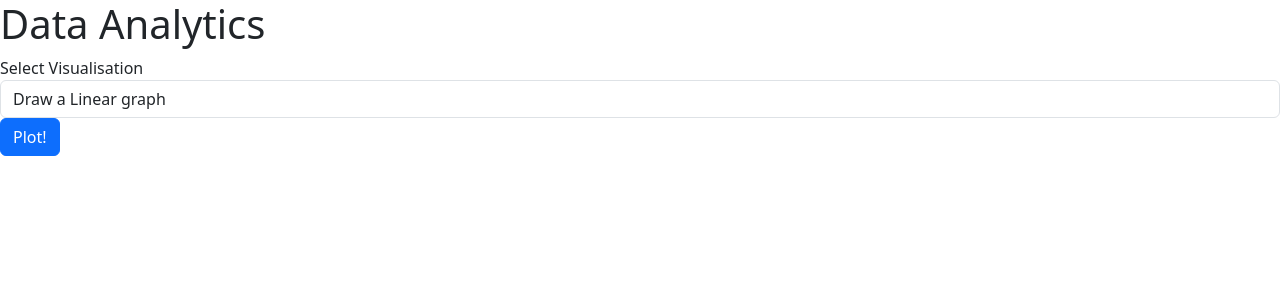
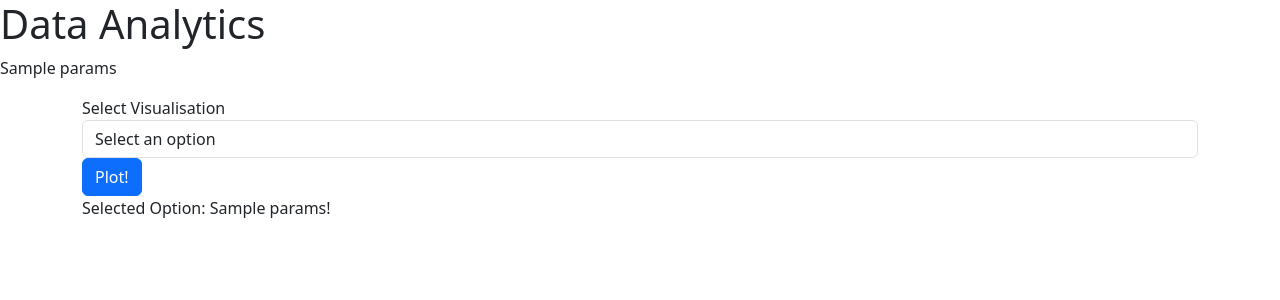
Before and after one commit to adityaraute/Therminer-Assignment, a Flask app: template templates/index.html in a window 1280 px wide. Shown: the top 300 px of the page. Run offline with Flask 3, Linux system fonts and the light colour scheme; the template is opened without the code that fills it: most values are stand-ins (such as "Sample title", 1, 10 or a date in 2020).

Commit message:
Created form structure and parameter passing

```diff
--- a/app.py
+++ b/app.py
@@ -1,10 +1,19 @@
-from flask import Flask, render_template, request, url_for
+from flask import Flask, render_template, request
 
 app = Flask(__name__)
+app.debug = True
 
-@app.route("/")
+@app.route("/", methods = ['GET', 'POST'])
 def hello():
-    return render_template('index.html')
+    parameter = ""
+    if request.method == 'POST':
+        parameter = request.form.get('SelectVis')
+        print(request.form.get('SelectVis'))
+    return render_template('index.html', params = parameter)
 
-if __name__ == "__main__":
-    app.run(debug = True)
+
+'''
+data = generate_report()
+return render_template("report.html", chart_data=data)
+
+'''
--- /dev/null
+++ b/static/script.js
@@ -0,0 +1,26 @@
+(function() {
+    'use strict'
+
+    // var form = document.querySelector('form');
+    var linearFields = document.getElementById('linear-fields');
+    var randomFields = document.getElementById('random-fields');
+    var selectGroup = document.getElementById('main-form');
+
+
+
+    selectGroup.addEventListener('change', function(event) {
+      if (event.target.value === 'linear') {
+        randomFields.classList.add('d-none');
+        linearFields.classList.remove('d-none');
+      }
+      else if(event.target.value === 'random') {
+        randomFields.classList.remove('d-none');
+        linearFields.classList.add('d-none');
+    }
+
+    event.preventDefault()
+    event.stopPropagation()
+
+    });
+
+  })()
--- a/templates/base.html
+++ b/templates/base.html
@@ -12,6 +12,6 @@
     {% endblock %}
 
     <script src="https://cdn.jsdelivr.net/npm/bootstrap@5.3.3/dist/js/bootstrap.bundle.min.js" integrity="sha384-YvpcrYf0tY3lHB60NNkmXc5s9fDVZLESaAA55NDzOxhy9GkcIdslK1eN7N6jIeHz" crossorigin="anonymous"></script>
-
+    <script src = "{{url_for('static', filename = 'script.js')}}" ></script>
 </body>
 </html>
--- a/templates/index.html
+++ b/templates/index.html
@@ -2,17 +2,45 @@
 {% block contentbody %}
 
 <h1>Data Analytics</h1>
+<p> {{params}}</p>
+<div class = "container">
+  <form method = "POST" id="main-form">
 
-<form>
+    <div class="form-group">
+      <label for="SelectVis">Select Visualisation</label>
+      <select class="form-control" id="SelectVis" name = "SelectVis" required>
+        <option selected disabled> Select an option </option>
+        <option value = 'linear'>Draw a Linear graph</option>
+        <option value = 'random'>Draw a Random graph</option>
+      </select>
+    </div>
 
-  <div class="form-group">
-    <label for="SelectVis">Select Visualisation</label>
-    <select class="form-control" id="SelectVis">
-      <option>Draw a Linear graph</option>
-      <option>Draw a Random graph</option>
-    </select>
-  </div>
+    {# Linear Graph fields #}
+    <div class="form-group d-none" id ='linear-fields'>
+      <label for="slope" class="col-form-label">Slope (Parameter a)</label>
+      <input id="slope" name="slope" type="number" class="form-control">
 
-  <button type="submit" class="btn btn-primary">Plot!</button>
-</form>
+      <label for="intercept" class="col-form-label">Y-intercept (Parameter b)</label>
+      <input id="intercept" name="intercept" type="number" class="form-control">
+    </div>
+
+    {# Random Graph fields #}
+    <div class="form-group d-none" id ='random-fields'>
+      <label for="min" class="col-form-label">Minimum Value</label>
+      <input id="min" name="min" type="number" class="form-control">
+
+      <label for="max" class="col-form-label">Maximum Value</label>
+      <input id="max" name="max" type="number" class="form-control">
+    </div>
+
+    <button type="submit" class="btn btn-primary">Plot!</button>
+  </form>
+
+
+  {% if params %}
+  <p>Selected Option: {{ params }}!</p>
+{% endif %}
+
+
+</div>
 {% endblock %}
```
Also changed, not shown: static/style.css (added).
